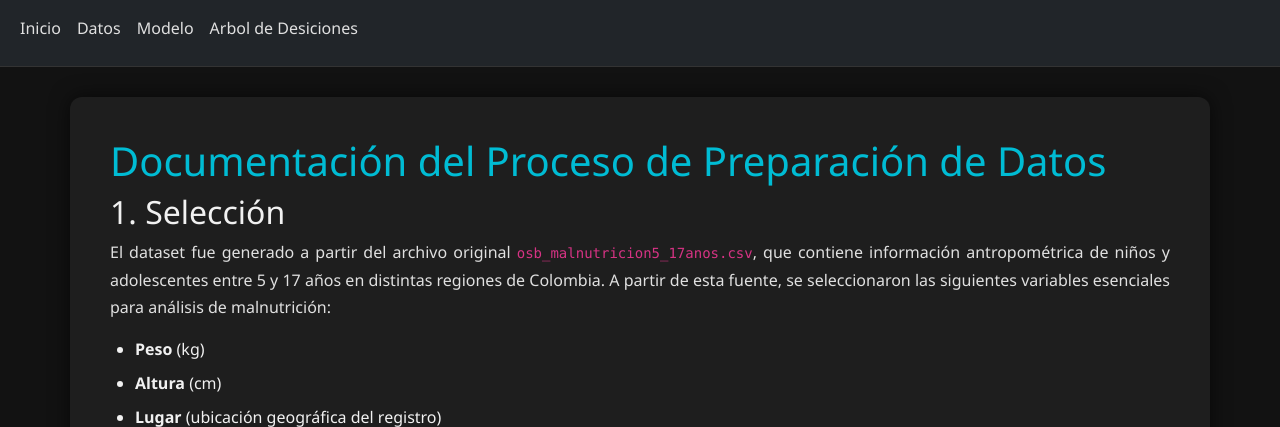
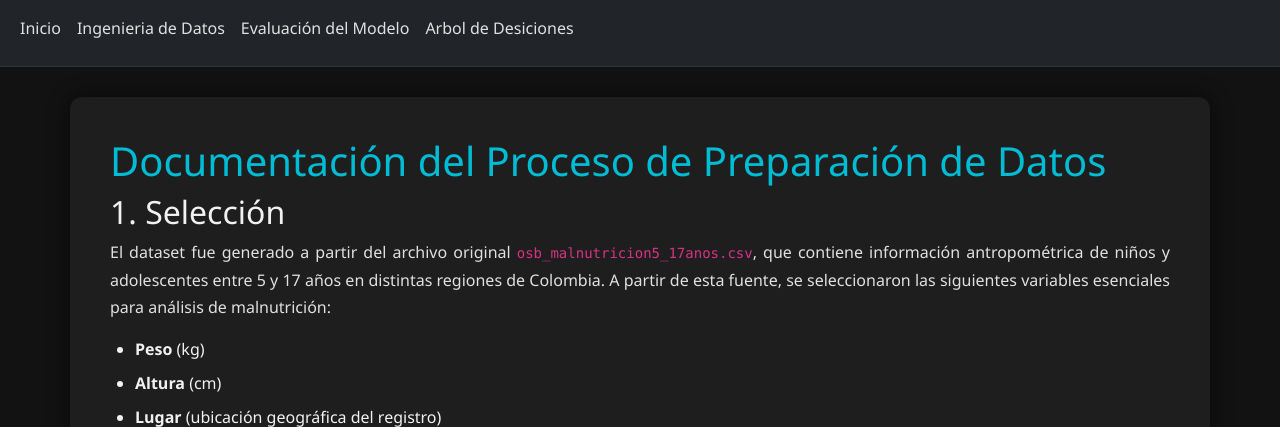
Before and after one commit to SassyJack/MalnutricionInfantilML, a Flask app: page /datos in a window 1280 px wide. Shown: the top 427 px of the page. Run offline with Flask 3, Linux system fonts and the light colour scheme.

Commit message:
Titulos del menu

```diff
--- a/templates/base.html
+++ b/templates/base.html
@@ -62,10 +62,10 @@
               <a class="nav-link" href="{{ url_for('index') }}">Inicio</a>
             </li>
             <li class="nav-item">
-              <a class="nav-link " href="{{ url_for('datos') }}">Datos</a>
+              <a class="nav-link " href="{{ url_for('datos') }}">Ingenieria de Datos</a>
             </li>
             <li class="nav-item">
-              <a class="nav-link " href="{{ url_for('modelo') }}">Modelo</a>
+              <a class="nav-link " href="{{ url_for('modelo') }}">Evaluación del Modelo</a>
             </li>
             <li class="nav-item">
               <a class="nav-link " href="{{ url_for('arboldesiciones') }}">Arbol de Desiciones</a>
```
